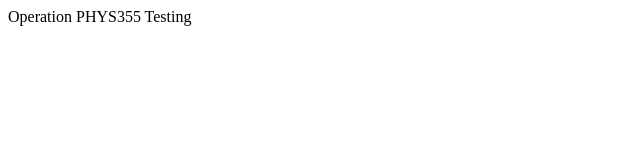
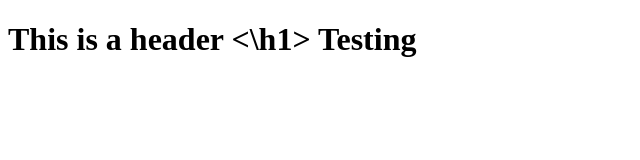
Before and after one commit to OperationPHYS355/OperationPHYS355.github.io, a plain HTML site: page index.html in a window 1280 px wide. Shown: the whole page, without its empty margins (0-640 px from the left). Drawn offline with Linux system fonts and the light colour scheme.

Commit message:
testing file

```diff
--- a/index.html
+++ b/index.html
@@ -1,9 +1,12 @@
 <!doctype html>
 <html>
 <head>
+<title>
 Operation PHYS355
+</title>
 </head>
 <body>
+	<h1> This is a header <\h1>
 	Testing
     <table border="0">
         <tr>
```
